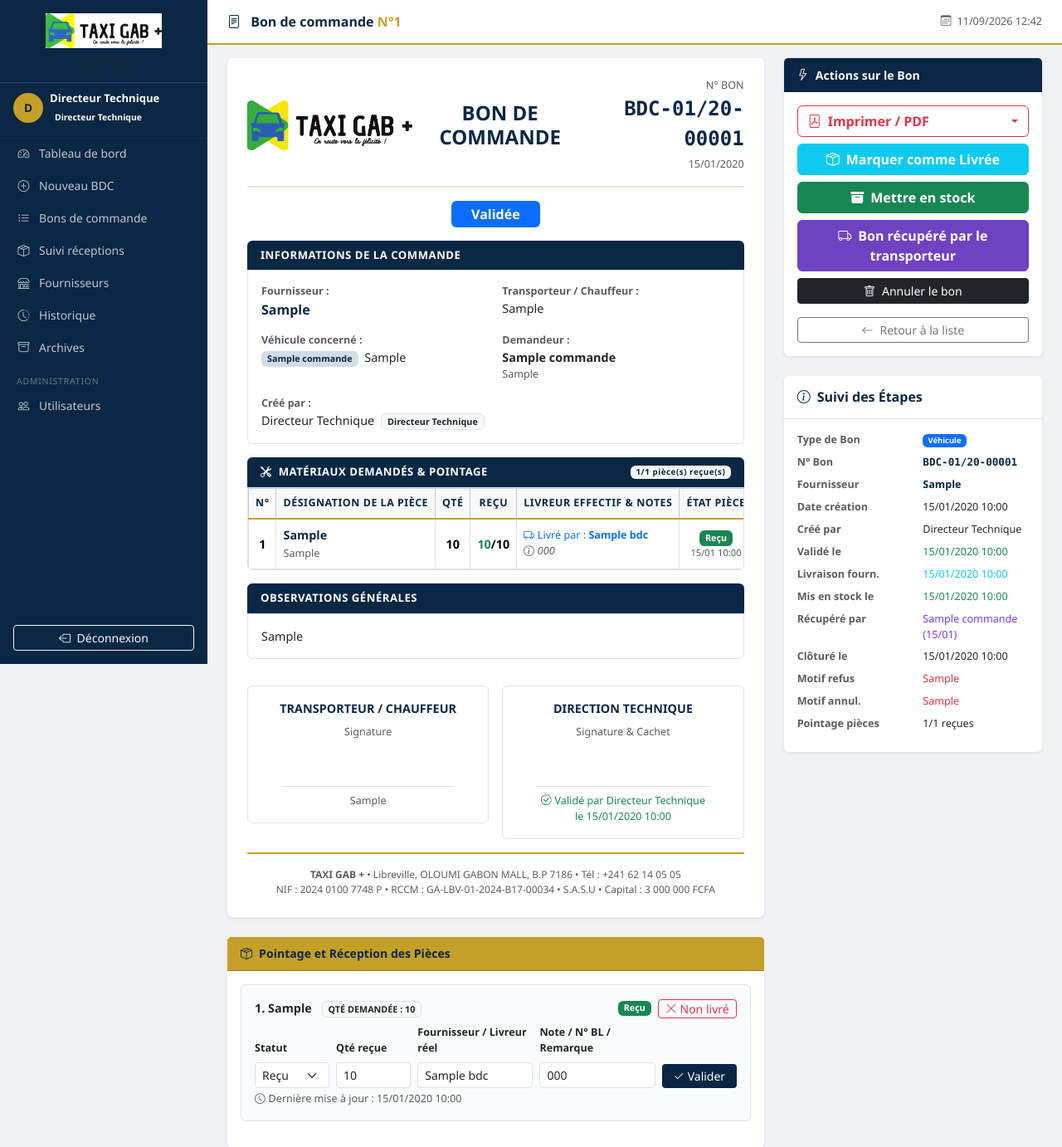
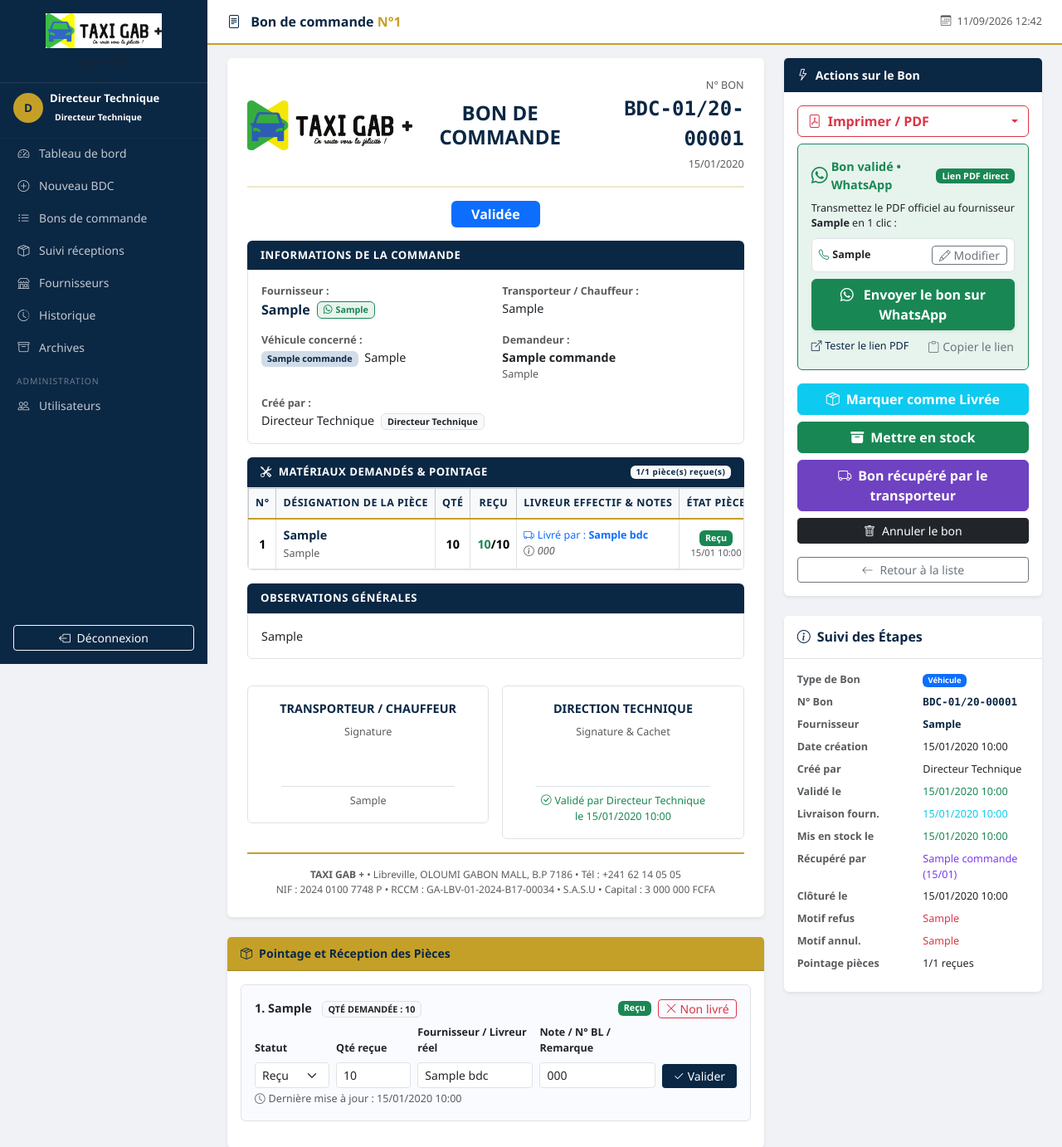
Before and after one commit to danielmouity241-afk/taxigab-bdc, a Flask app: page /bdc/1 in a window 1280 px wide. Shown: the top 1382 px of the page at 83% size. Run offline with Flask 3, Linux system fonts and the light colour scheme; a user stored in the database is signed in; tables that the repository leaves empty hold one stand-in row (values such as "Sample post").

Commit message:
Envoi WhatsApp au fournisseur après validation DT avec lien PDF direct (templates/bdc/view.html)

```diff
--- a/templates/bdc/view.html
+++ b/templates/bdc/view.html
@@ -57,7 +57,14 @@
             <div class="row g-3">
               <div class="col-md-6">
                 <span class="fw-semibold text-muted small d-block">Fournisseur :</span>
-                <strong class="text-navy fs-6">{{ bdc.fournisseur or '— Non renseigné —' }}</strong>
+                <div class="d-flex align-items-center gap-2 flex-wrap">
+                  <strong class="text-navy fs-6">{{ bdc.fournisseur or '— Non renseigné —' }}</strong>
+                  {% if bdc.fournisseur_whatsapp %}
+                  <span class="badge bg-success bg-opacity-10 text-success border border-success small">
+                    <i class="bi bi-whatsapp me-1"></i>{{ bdc.fournisseur_whatsapp }}
+                  </span>
+                  {% endif %}
+                </div>
               </div>
 
               {% if bdc.est_garage %}
@@ -461,6 +468,54 @@
           </ul>
         </div>
 
+        <!-- ENVOI WHATSAPP DU BON VALIDÉ AU FOURNISSEUR -->
+        {% if bdc.statut in ['validee', 'livree', 'en_stock', 'recuperee_transporteur', 'cloturee'] %}
+        <div class="card border border-success bg-success bg-opacity-10 p-3 rounded mb-2">
+          <div class="d-flex align-items-center justify-content-between mb-2">
+            <span class="fw-bold text-success d-flex align-items-center">
+              <i class="bi bi-whatsapp fs-5 me-1 text-success"></i> Bon validé &bull; WhatsApp
+            </span>
+            <span class="badge bg-success text-white">Lien PDF direct</span>
+          </div>
+          <p class="small text-dark mb-2">
+            Transmettez le PDF officiel au fournisseur <strong>{{ bdc.fournisseur or 'Fournisseur' }}</strong> en 1 clic :
+          </p>
+          {% if bdc.fournisseur_whatsapp %}
+          <div class="small mb-2 text-dark d-flex align-items-center justify-content-between bg-white p-2 rounded border">
+            <span><i class="bi bi-telephone text-success me-1"></i><strong>{{ bdc.fournisseur_whatsapp }}</strong></span>
+            <button type="button" class="btn btn-sm btn-outline-secondary py-0 px-2" data-bs-toggle="modal" data-bs-target="#modal-modifier-whatsapp" title="Modifier le numéro">
+              <i class="bi bi-pencil"></i> Modifier
+            </button>
+          </div>
+          {% else %}
+          <div class="small text-danger mb-2 d-flex align-items-center justify-content-between bg-white p-2 rounded border border-warning">
+            <span><i class="bi bi-exclamation-triangle-fill text-warning me-1"></i> WhatsApp non renseigné</span>
+            <button type="button" class="btn btn-sm btn-outline-primary py-0 px-2" data-bs-toggle="modal" data-bs-target="#modal-modifier-whatsapp">
+              + Ajouter
+            </button>
+          </div>
+          {% endif %}
+          <a href="{{ whatsapp_url }}" target="_blank" class="btn btn-success fw-bold text-white shadow-sm w-100 mb-2">
+            <i class="bi bi-whatsapp me-2"></i> Envoyer le bon sur WhatsApp
+          </a>
+          <div class="d-flex justify-content-between align-items-center">
+            <a href="{{ lien_public_pdf }}" target="_blank" class="small text-navy text-decoration-none" title="Tester le lien du fournisseur">
+              <i class="bi bi-box-arrow-up-right me-1"></i>Tester le lien PDF
+            </a>
+            <button type="button" class="btn btn-link btn-sm text-secondary p-0 text-decoration-none" onclick="navigator.clipboard.writeText('{{ lien_public_pdf }}'); alert('Lien direct du PDF copié dans le presse-papier !');">
+              <i class="bi bi-clipboard me-1"></i>Copier le lien
+            </button>
+          </div>
+        </div>
+        {% elif bdc.statut == 'en_attente' %}
+        <div class="alert alert-warning border border-warning-subtle small mb-2 p-2 d-flex gap-2 align-items-start">
+          <i class="bi bi-hourglass-split text-warning fs-5 flex-shrink-0"></i>
+          <div>
+            <strong>Lien WhatsApp réservé :</strong> Le bon doit d'abord être validé par la Direction Technique avant de pouvoir être transmis au fournisseur.
+          </div>
+        </div>
+        {% endif %}
+
         <!-- 1. VALIDATION DT (si en attente) -->
         {% if peut_valider and bdc.statut == 'en_attente' %}
         <button type="button" class="btn btn-success fw-semibold"
@@ -729,6 +784,32 @@
       </form>
     </div>
   </div>
+<!-- Modifier le numéro WhatsApp du fournisseur -->
+<div class="modal fade" id="modal-modifier-whatsapp" tabindex="-1">
+  <div class="modal-dialog modal-dialog-centered">
+    <div class="modal-content">
+      <div class="modal-header bg-success text-white">
+        <h6 class="modal-title"><i class="bi bi-whatsapp me-2"></i>Numéro WhatsApp Fournisseur</h6>
+        <button type="button" class="btn-close btn-close-white" data-bs-dismiss="modal"></button>
+      </div>
+      <form method="POST" action="{{ url_for('bdc_modifier_whatsapp', id=bdc.id) }}">
+        <div class="modal-body">
+          <p class="small text-muted">
+            Renseignez ou modifiez le numéro WhatsApp pour transmettre directement le bon de commande en format PDF :
+          </p>
+          <label class="form-label small fw-semibold">Numéro WhatsApp (avec indicatif pays, ex: +241 ...) :</label>
+          <input type="tel" name="fournisseur_whatsapp" class="form-control"
+                 value="{{ bdc.fournisseur_whatsapp or '' }}" placeholder="ex: +241 74 00 00 00">
+        </div>
+        <div class="modal-footer">
+          <button type="button" class="btn btn-outline-secondary btn-sm" data-bs-dismiss="modal">Annuler</button>
+          <button type="submit" class="btn btn-success btn-sm">
+            <i class="bi bi-check2-circle me-1"></i>Enregistrer le numéro
+          </button>
+        </div>
+      </form>
+    </div>
+  </div>
 </div>
 
 {% endblock %}
```
